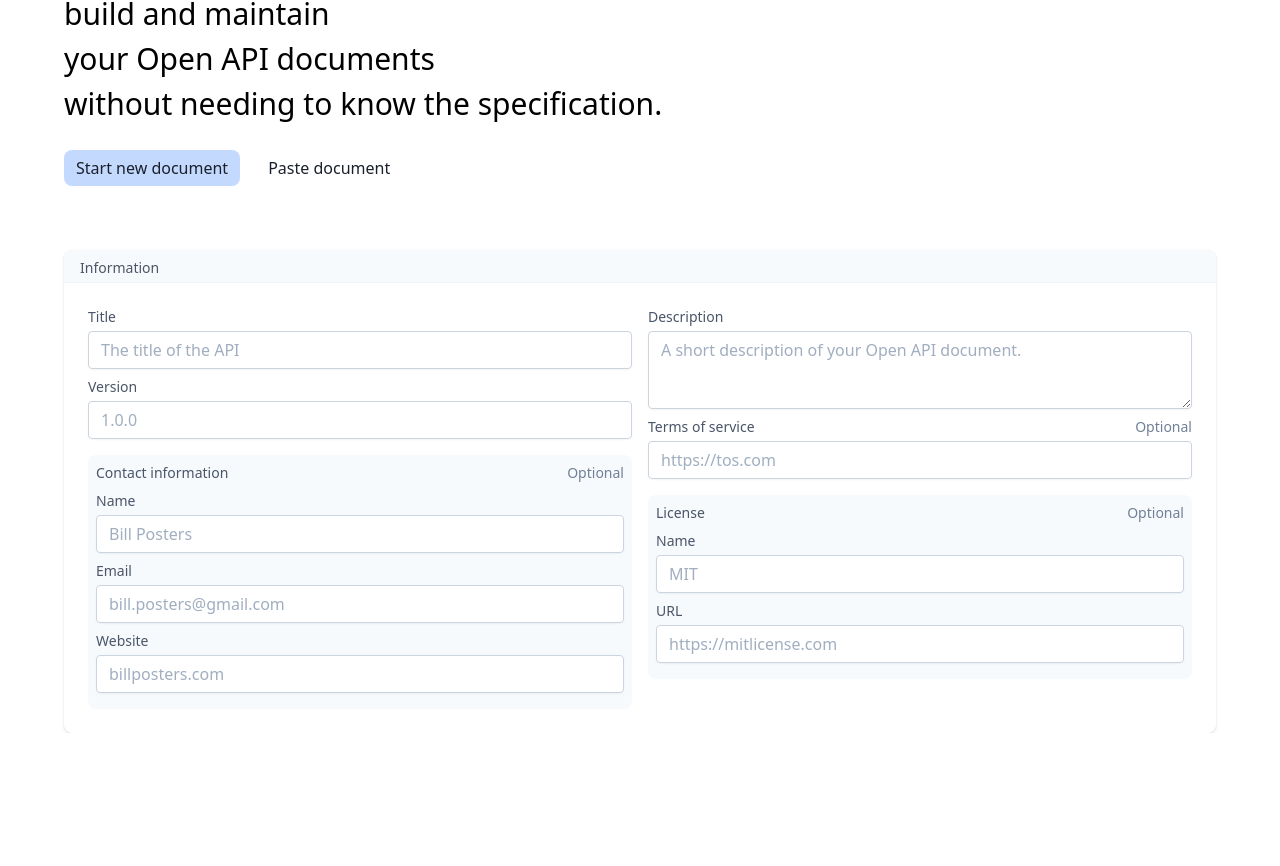
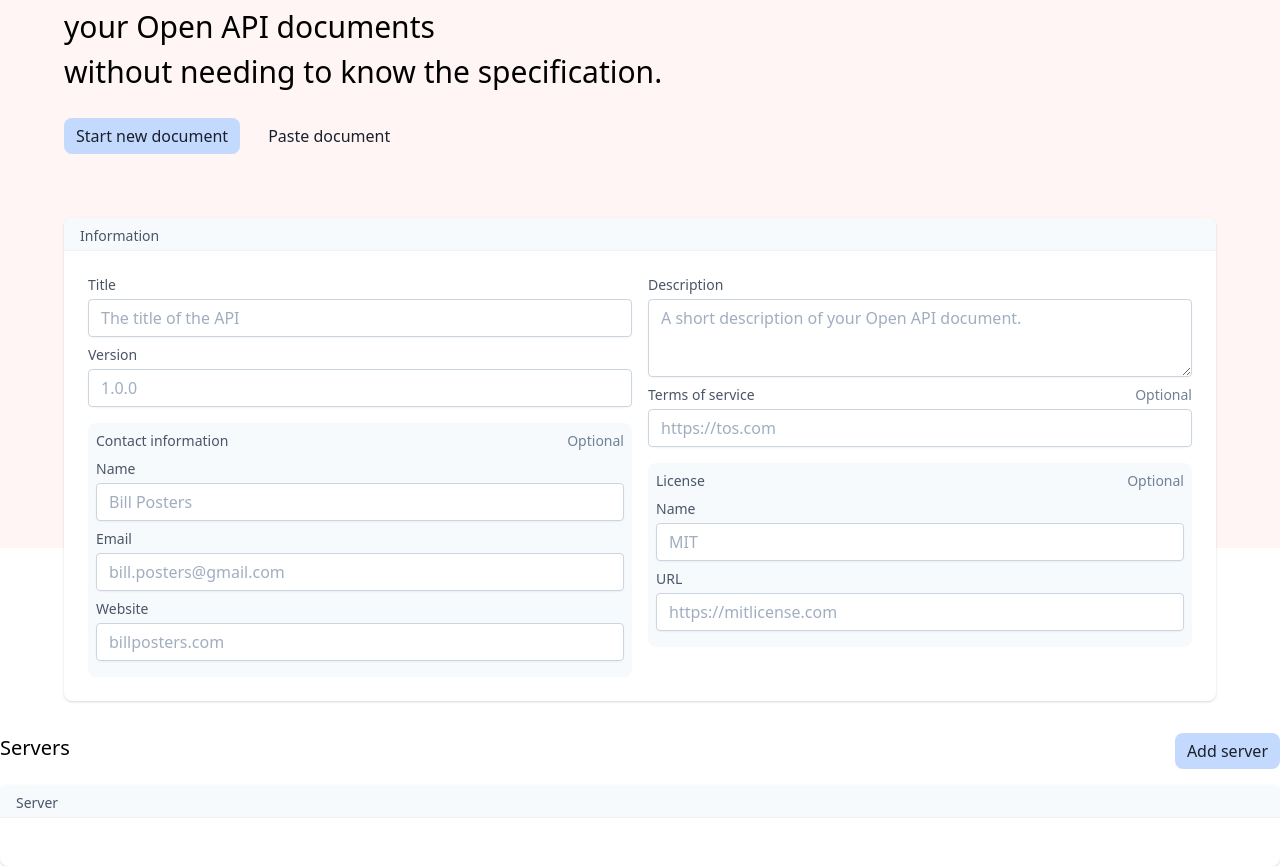
Before and after one commit to t-eckert/open-api-editor, a Vue app in the folder open-api-editor-ui/: page / in a window 1280 px wide. Shown: the part 220-1086 px from the top of the page. Before the commit the page ends 953 px from the top, so only its background shows below. Built offline with nearby package versions, Linux system fonts and the light colour scheme.

Commit message:
Add feedback modal that can be hidden or shown

```diff
--- a/open-api-editor-ui/src/App.vue
+++ b/open-api-editor-ui/src/App.vue
@@ -1,23 +1,39 @@
 <template>
-  <div class="container mx-auto mt-8">
-    <splash class="mb-4" />
-    <div class="mx-16">
-      <information />
+  <div>
+    <div class="-z-10 absolute w-full h-192 bg-red-100"></div>
+    <feedback v-if="ui.feedbackModal === 'visible'" />
+    <div class="container mx-auto">
+      <splash class="mb-4" />
+      <information class="mx-16 mb-8" />
+      <servers>
+        <server />
+      </servers>
     </div>
   </div>
 </template>
 
 <script lang="ts">
 import { defineComponent } from "vue";
+import Feedback from "@/components/modals/Feedback.vue";
 import Splash from "@/components/Splash.vue";
 import Information from "@/components/form/Information.vue";
+import Servers from "@/components/slots/Servers.vue";
+import Server from "@/components/form/Server.vue";
+import { ui } from "@/state";
 
 export default defineComponent({
   name: "App",
 
   components: {
+    Feedback,
     Splash,
-    Information
+    Information,
+    Servers,
+    Server
+  },
+
+  data() {
+    return { ui };
   }
 });
 </script>
--- /dev/null
+++ b/open-api-editor-ui/src/components/modals/Feedback.vue
@@ -0,0 +1,64 @@
+<template>
+  <section
+    class="absolute z-10 w-full h-full flex justify-center items-center bg-indigo-100 bg-opacity-50"
+  >
+    <div class="w-128 bg-white overflow-hidden shadow rounded-lg">
+      <div
+        class="block px-4 pt-2 pb-1 text-sm font-medium leading-5 text-gray-700 bg-gray-100 border-b border-gray-200"
+      >
+        <h2>Feedback</h2>
+      </div>
+      <div class="p-4 sm:p-6">
+        <div class="mb-4">
+          <text-area
+            v-model:value="feedback"
+            placeholder="Tell me what you think."
+          />
+        </div>
+        <div class="flex justify-end">
+          <button
+            @click="submit"
+            class="mr-4 px-3 py-2 rounded-lg block font-medium leading-5 text-gray-900 bg-indigo-200 hover:bg-indigo-300"
+          >
+            Submit
+          </button>
+          <button
+            @click="cancel"
+            class="block px-3 py-2 font-medium leading-5 text-gray-900"
+          >
+            Cancel
+          </button>
+        </div>
+      </div>
+    </div>
+  </section>
+</template>
+
+<script lang="ts">
+import { defineComponent } from "vue";
+import TextArea from "@/components/inputs/TextArea.vue";
+import { ui } from "@/state";
+
+export default defineComponent({
+  name: "Information",
+
+  components: {
+    TextArea
+  },
+
+  data() {
+    return {
+      feeback: ""
+    };
+  },
+
+  methods: {
+    submit(): void {
+      ui.feedbackModal = "hidden";
+    },
+    cancel(): void {
+      ui.feedbackModal = "hidden";
+    }
+  }
+});
+</script>
--- a/open-api-editor-ui/src/state.ts
+++ b/open-api-editor-ui/src/state.ts
@@ -1,4 +1,8 @@
 import { reactive, ref } from "vue";
+
+export const ui = reactive({
+  feedbackModal: "hidden"
+})
 
 export const title = ref("");
 export const version = ref("");
```
